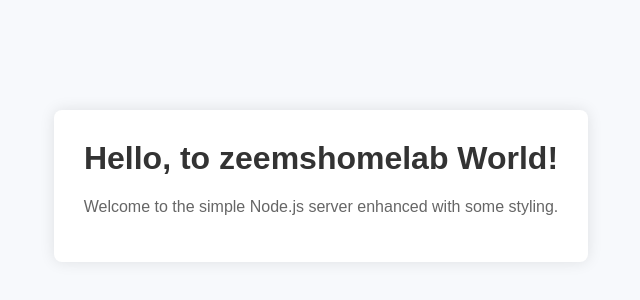
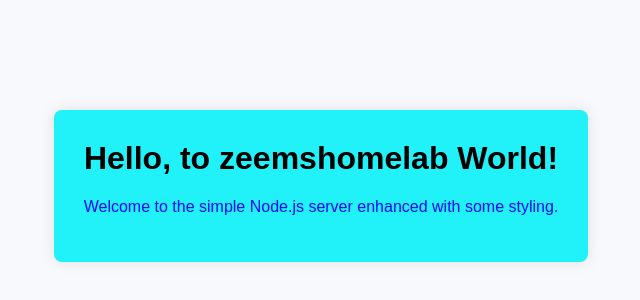
Before and after one commit to zeemshomelab/github-action-training, a website: page public/index.html in a window 1280 px wide. Shown: the part 214-514 px from the top of the page, without its empty margins (319-959 px from the left). Drawn offline with Linux system fonts and the light colour scheme.

Commit message:
updated css file

```diff
--- a/public/styles.css
+++ b/public/styles.css
@@ -10,7 +10,7 @@
 }
 
 .container {
-    background-color: #ffffff;
+    background-color: #21f1f8;
     padding: 30px;
     border-radius: 8px;
     box-shadow: 0px 0px 15px rgba(0, 0, 0, 0.1);
@@ -18,10 +18,10 @@
 }
 
 h1 {
-    color: #333333;
+    color: #000000;
     margin-top: 0;
 }
 
 p {
-    color: #666666;
+    color: #0509ff;
 }
```
Also changed, not shown: README.md.
